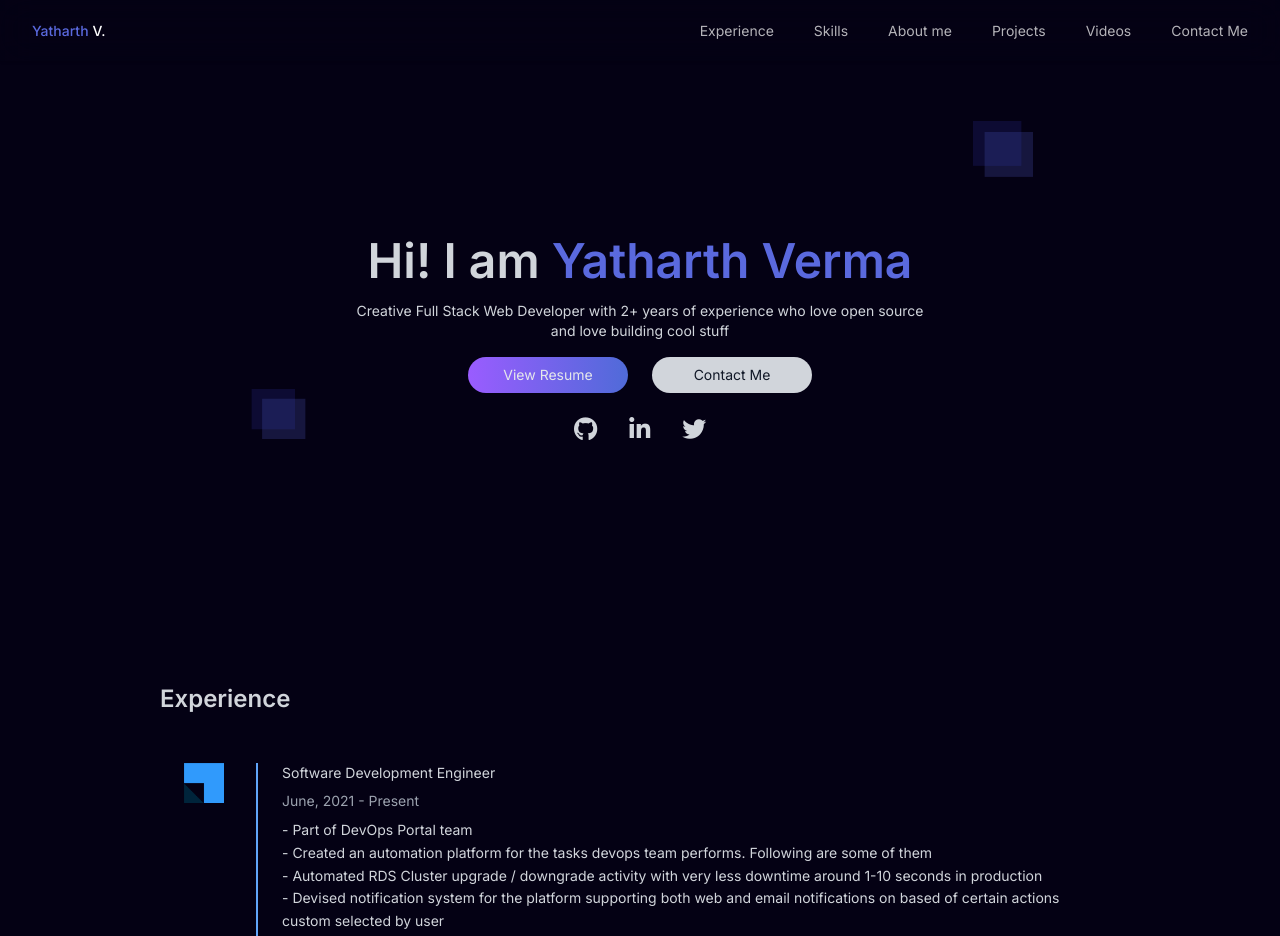
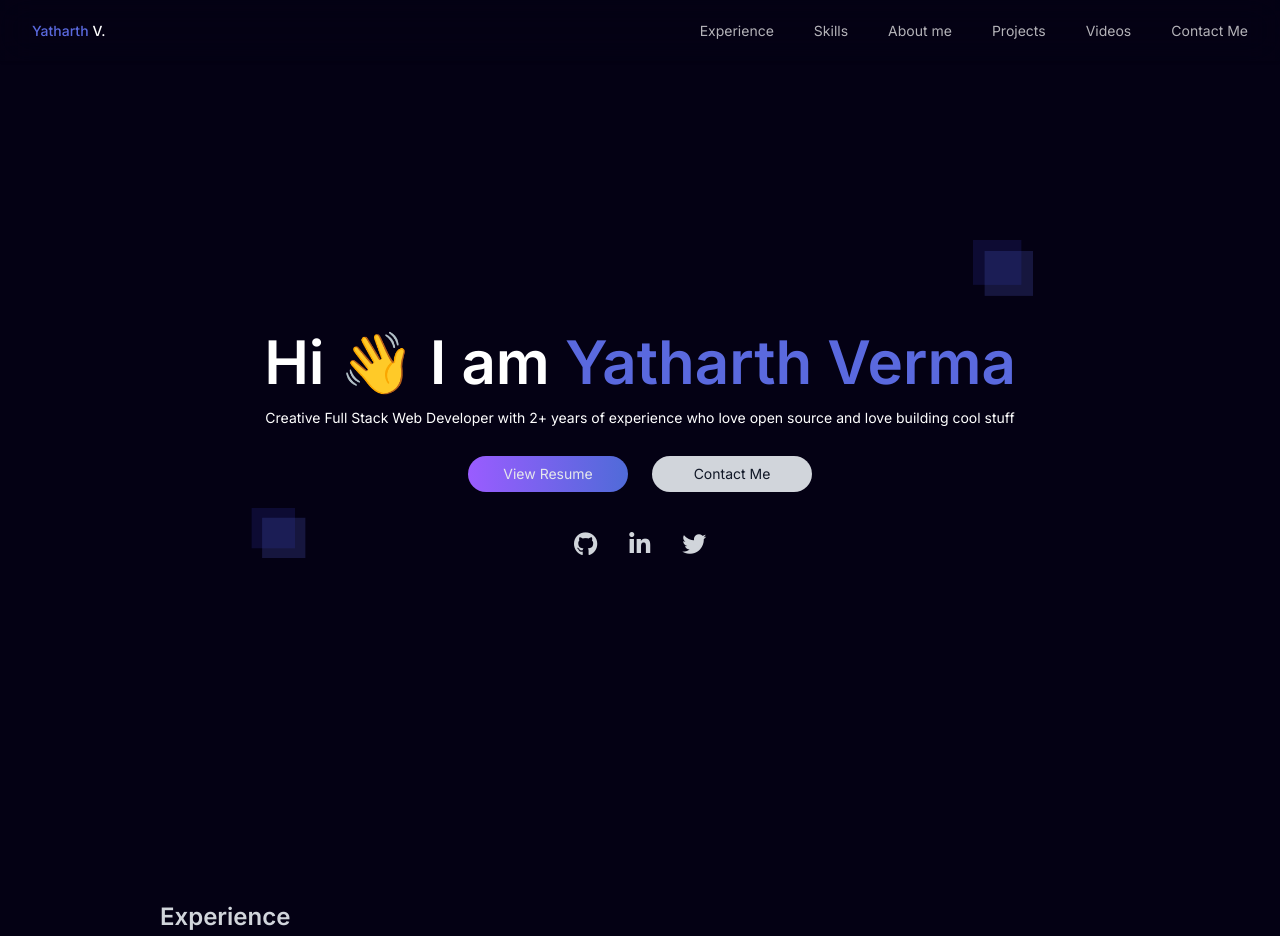
Before and after one commit to yatharth1706/my-portfolio, a React (Create React App) app: page / in a window 1280 px wide. Shown: the top 936 px of the page. Built offline with nearby package versions, Linux system fonts and the light colour scheme.

Commit message:
fix intro section

```diff
--- a/package.json
+++ b/package.json
@@ -23,8 +23,8 @@
     "web-vitals": "^1.0.1"
   },
   "scripts": {
-    "start": "craco --openssl-legacy-provider start",
-    "build": "craco --openssl-legacy-provider build",
+    "start": "craco start",
+    "build": "craco build",
     "test": "craco  test",
     "eject": "react-scripts eject"
   },
--- a/src/components/Experience.js
+++ b/src/components/Experience.js
@@ -6,7 +6,7 @@ import LeadSquaredLogo from "./../images/LeadSquaredLogo.png";
 function Experience() {
   return (
     <Element name="experience">
-      <div className="text-gray-300 w-full  sm:mb-44 py-5">
+      <div className="text-gray-300 w-full  sm:mb-44">
         <span className="flex text-xl sm:text-2xl justify-center sm:justify-start md:justify-left font-semibold">
           Experience
         </span>
--- a/src/components/Intro.js
+++ b/src/components/Intro.js
@@ -3,15 +3,15 @@ import { Link } from "react-scroll";
 
 function Intro() {
   return (
-    <div className="py-5 sm:mb-32 max-w-xl px-2 sm:px-0 flex flex-col justify-center items-center text-gray-300 pt-36 sm:pt-44">
-      <h1 className="relative font-semibold text-center md:text-5xl sm:text-3xl text-xl">
-        Hi! I am <span style={{ color: "#5A69DE" }}>Yatharth Verma</span>
+    <div className="flex flex-col h-screen text-white justify-center items-center">
+      <h1 className="relative font-semibold text-center md:text-6xl sm:text-3xl text-xl">
+        Hi 👋 I am <span style={{ color: "#5A69DE" }}>Yatharth Verma</span>
       </h1>
       <span className="mt-4 font-normal text-center text-sm">
         Creative Full Stack Web Developer with 2+ years of experience who love open source and love
         building cool stuff
       </span>
-      <div className="flex space-x-6">
+      <div className="flex space-x-6 mt-3">
         <a
           href="https://drive.google.com/file/d/13O5FJH3-wlhMHP_23jjtcURofQ-kJA0p/view?usp=share_link"
           target="_blank"
@@ -43,7 +43,7 @@ function Intro() {
         </Link>
       </div>
 
-      <div className="flex space-x-8 mt-6 mb-8 mx-auto md:mx-0">
+      <div className="flex space-x-8 mt-10 mb-8 mx-auto md:mx-0">
         <a href="http://github.com/yatharth1706" target="_blank" rel="noreferrer">
           <i className="fab fa-github  text-gray-300" style={{ fontSize: "24px" }}></i>
         </a>
```
